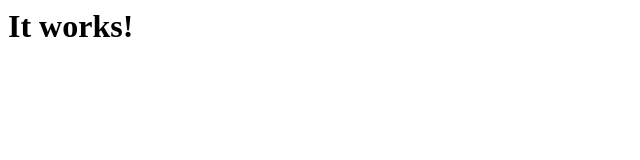
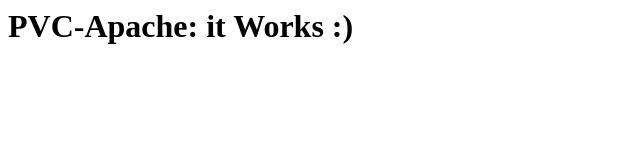
Before and after one commit to IDmitriy/PVC-Apache, a plain HTML site: page htdocs/index.html in a window 1280 px wide. Shown: the whole page, without its empty margins (0-640 px from the left). Drawn offline with Linux system fonts and the light colour scheme.

```diff
--- a/htdocs/index.html
+++ b/htdocs/index.html
@@ -1 +1 @@
-<html><body><h1>It works!</h1></body></html>
+<html><body><h1>PVC-Apache: it Works :)</h1></body></html>
```
Also changed, not shown: 5 other files.
